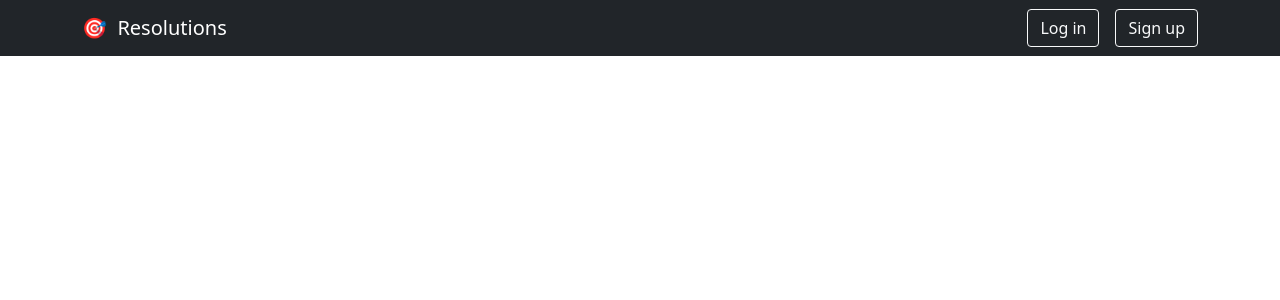
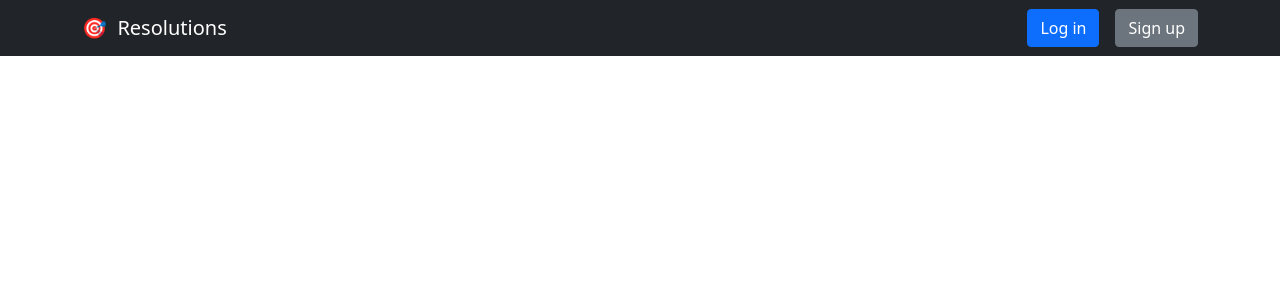
Before and after one commit to axelsomerseth/secure-developer-1, a React (Create React App) app: page / in a window 1280 px wide. Shown: the top 300 px of the page. Built offline with nearby package versions, Linux system fonts and the light colour scheme; no server answers.

Commit message:
navbar brand changed

```diff
--- a/src/routes/Navbar.jsx
+++ b/src/routes/Navbar.jsx
@@ -1,11 +1,12 @@
 import React, { useState } from "react";
-import { Link } from "react-router-dom";
+import { Link, useNavigate } from "react-router-dom";
 import LoginModal from "../components/LoginModal";
 import SignupModal from "../components/SignupModal";
 import { getAuthState, logOut } from "../services/auth";
 
 function Navbar() {
   const [loggedIn, setLoggedIn] = useState(false);
+  const navigate = useNavigate();
 
   getAuthState((user) => {
     if (user) {
@@ -25,6 +26,7 @@ function Navbar() {
       .then(() => {
         // Sign-out successful.
         // console.log("Log out successful");
+        navigate("/", { replace: true });
       })
       .catch((error) => {
         // An error happened.
@@ -35,10 +37,10 @@ function Navbar() {
   return (
     <nav className="navbar navbar-expand-lg navbar-dark bg-dark">
       <div className="container">
-        <a className="navbar-brand" href="/">
+        <Link to="/" className="navbar-brand">
           <span>🎯</span>
           &nbsp;&nbsp;Resolutions
-        </a>
+        </Link>
         <button
           className="navbar-toggler"
           type="button"
@@ -63,10 +65,7 @@ function Navbar() {
           <ul className="navbar-nav ms-auto">
             {loggedIn ? (
               <li>
-                <button
-                  className="btn btn-outline-light"
-                  onClick={handleLogOut}
-                >
+                <button className="btn btn-danger" onClick={handleLogOut}>
                   Log out
                 </button>
               </li>
@@ -74,7 +73,7 @@ function Navbar() {
               <>
                 <li>
                   <button
-                    className="btn btn-outline-light"
+                    className="btn btn-primary"
                     data-bs-toggle="modal"
                     data-bs-target="#loginModal"
                   >
@@ -83,7 +82,7 @@ function Navbar() {
                 </li>
                 <li className="ms-lg-3">
                   <button
-                    className="btn btn-outline-light"
+                    className="btn btn-secondary"
                     data-bs-toggle="modal"
                     data-bs-target="#signupModal"
                   >
```
Also changed, not shown: 1 other file (tests, documents, lock files or other folders).
